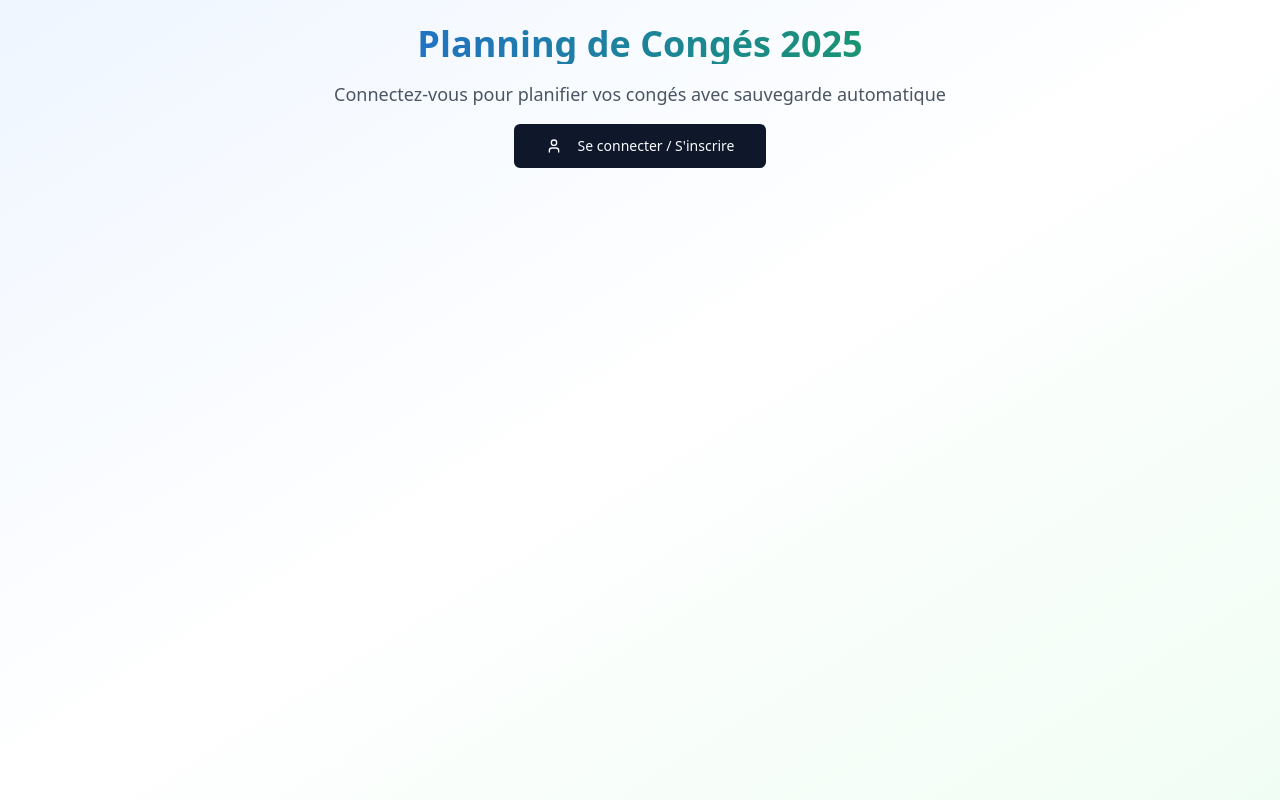
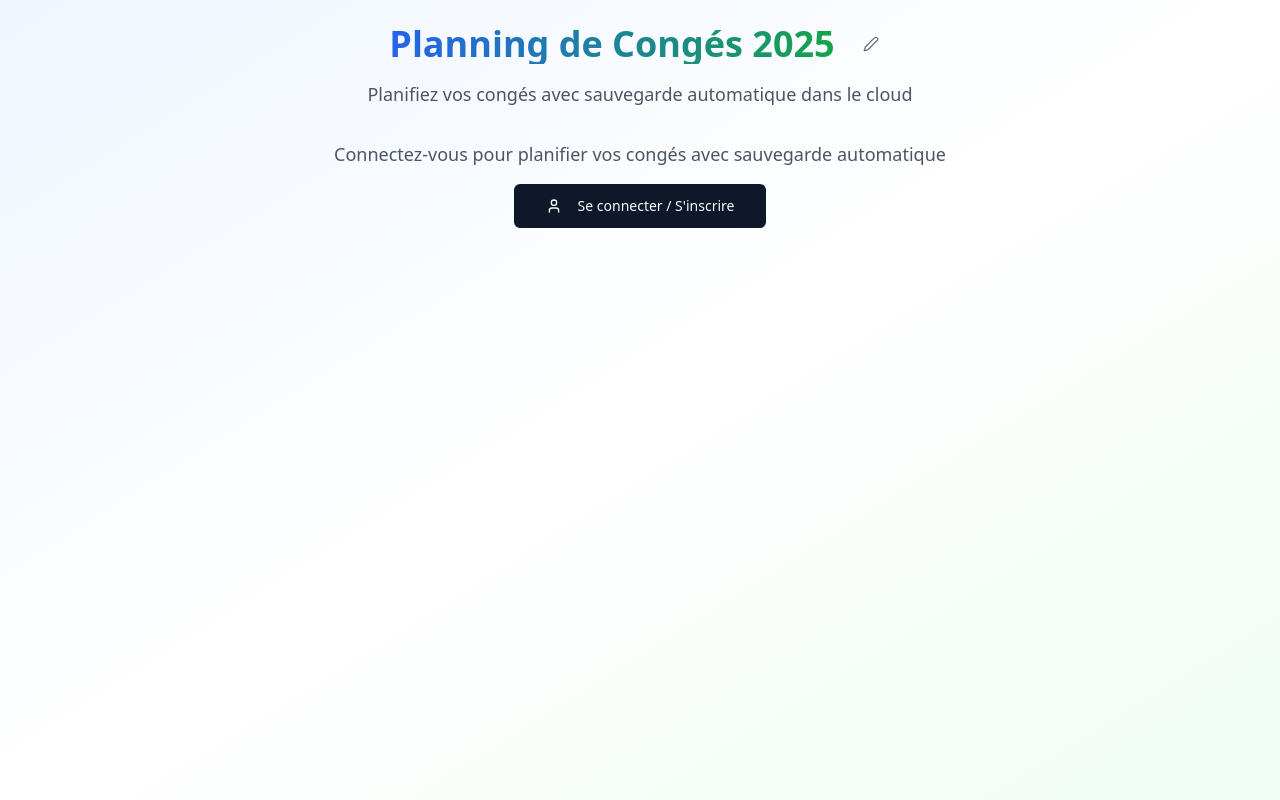
Before and after one commit to BriceKrlp/cp-2025, a React (Vite) app: page / in a window 1280 px wide. Built offline with nearby package versions, Linux system fonts and the light colour scheme.

Commit message:
Feat: Allow editing planning name and year
Allow the user to modify the planning name and the year ("Calendrier 2025") for reusability in subsequent years.

```diff
--- /dev/null
+++ b/src/components/PlanningHeader.tsx
@@ -0,0 +1,97 @@
+
+import React, { useState } from 'react';
+import { Button } from '@/components/ui/button';
+import { Input } from '@/components/ui/input';
+import { Dialog, DialogContent, DialogHeader, DialogTitle, DialogTrigger } from '@/components/ui/dialog';
+import { Edit2 } from 'lucide-react';
+
+interface PlanningHeaderProps {
+  title: string;
+  year: number;
+  onTitleChange: (title: string) => void;
+  onYearChange: (year: number) => void;
+}
+
+const PlanningHeader: React.FC<PlanningHeaderProps> = ({
+  title,
+  year,
+  onTitleChange,
+  onYearChange
+}) => {
+  const [isOpen, setIsOpen] = useState(false);
+  const [tempTitle, setTempTitle] = useState(title);
+  const [tempYear, setTempYear] = useState(year);
+
+  const handleSave = () => {
+    onTitleChange(tempTitle);
+    onYearChange(tempYear);
+    setIsOpen(false);
+  };
+
+  const handleCancel = () => {
+    setTempTitle(title);
+    setTempYear(year);
+    setIsOpen(false);
+  };
+
+  return (
+    <div className="text-center space-y-4">
+      <div className="flex items-center justify-center gap-4">
+        <h1 className="text-4xl font-bold bg-gradient-to-r from-blue-600 to-green-600 bg-clip-text text-transparent">
+          {title} {year}
+        </h1>
+        <Dialog open={isOpen} onOpenChange={setIsOpen}>
+          <DialogTrigger asChild>
+            <Button variant="ghost" size="sm" className="text-gray-500 hover:text-gray-700">
+              <Edit2 className="h-4 w-4" />
+            </Button>
+          </DialogTrigger>
+          <DialogContent>
+            <DialogHeader>
+              <DialogTitle>Modifier le planning</DialogTitle>
+            </DialogHeader>
+            <div className="space-y-4">
+              <div>
+                <label htmlFor="title" className="block text-sm font-medium mb-2">
+                  Nom du planning
+                </label>
+                <Input
+                  id="title"
+                  value={tempTitle}
+                  onChange={(e) => setTempTitle(e.target.value)}
+                  placeholder="Planning de Congés"
+                />
+              </div>
+              <div>
+                <label htmlFor="year" className="block text-sm font-medium mb-2">
+                  Année
+                </label>
+                <Input
+                  id="year"
+                  type="number"
+                  value={tempYear}
+                  onChange={(e) => setTempYear(parseInt(e.target.value) || new Date().getFullYear())}
+                  min="2020"
+                  max="2030"
+                />
+              </div>
+              <div className="flex justify-end space-x-2">
+                <Button variant="outline" onClick={handleCancel}>
+                  Annuler
+                </Button>
+                <Button onClick={handleSave}>
+                  Sauvegarder
+                </Button>
+              </div>
+            </div>
+          </DialogContent>
+        </Dialog>
+      </div>
+      <p className="text-gray-600 text-lg">
+        Planifiez vos congés avec sauvegarde automatique dans le cloud
+      </p>
+    </div>
+  );
+};
+
+export default PlanningHeader;
--- a/src/components/VacationPlanner.tsx
+++ b/src/components/VacationPlanner.tsx
@@ -1,4 +1,3 @@
-
 import React, { useState, useEffect } from 'react';
 import { VacationType, VacationBalance, VacationPeriod } from '@/types/vacation';
 import VacationTypeSelector from './VacationTypeSelector';
@@ -6,6 +5,7 @@ import VacationCalendar from './VacationCalendar';
 import VacationSummary from './VacationSummary';
 import QuotaSettings from './QuotaSettings';
 import AuthModal from './AuthModal';
+import PlanningHeader from './PlanningHeader';
 import { Card, CardContent } from '@/components/ui/card';
 import { Button } from '@/components/ui/button';
 import { Separator } from '@/components/ui/separator';
@@ -17,6 +17,8 @@ import { useVacationPeriods } from '@/hooks/useVacationPeriods';
 const VacationPlanner: React.FC = () => {
   const [selectedType, setSelectedType] = useState<VacationType>('vacation');
   const [showAuthModal, setShowAuthModal] = useState(false);
+  const [planningTitle, setPlanningTitle] = useState('Planning de Congés');
+  const [planningYear, setPlanningYear] = useState(new Date().getFullYear());
   const { user, loading: authLoading, signOut } = useAuth();
   const { quotas, loading: quotasLoading, saveQuotas } = useVacationQuotas(user?.id || null);
   const { periods, loading: periodsLoading, addPeriod, removePeriod } = useVacationPeriods(user?.id || null);
@@ -99,10 +101,13 @@ const VacationPlanner: React.FC = () => {
     return (
       <div className="min-h-screen bg-gradient-to-br from-blue-50 via-white to-green-50 p-6">
         <div className="max-w-4xl mx-auto space-y-8">
+          <PlanningHeader
+            title={planningTitle}
+            year={planningYear}
+            onTitleChange={setPlanningTitle}
+            onYearChange={setPlanningYear}
+          />
           <div className="text-center space-y-4">
-            <h1 className="text-4xl font-bold bg-gradient-to-r from-blue-600 to-green-600 bg-clip-text text-transparent">
-              Planning de Congés 2025
-            </h1>
             <p className="text-gray-600 text-lg">
               Connectez-vous pour planifier vos congés avec sauvegarde automatique
             </p>
@@ -121,15 +126,13 @@ const VacationPlanner: React.FC = () => {
     <div className="min-h-screen bg-gradient-to-br from-blue-50 via-white to-green-50 p-6">
       <div className="max-w-7xl mx-auto space-y-8">
         {/* Header avec déconnexion */}
-        <div className="flex justify-between items-center">
-          <div className="text-center space-y-4">
-            <h1 className="text-4xl font-bold bg-gradient-to-r from-blue-600 to-green-600 bg-clip-text text-transparent">
-              Planning de Congés 2025
-            </h1>
-            <p className="text-gray-600 text-lg">
-              Planifiez vos congés avec sauvegarde automatique dans le cloud
-            </p>
-          </div>
+        <div className="flex justify-between items-start">
+          <PlanningHeader
+            title={planningTitle}
+            year={planningYear}
+            onTitleChange={setPlanningTitle}
+            onYearChange={setPlanningYear}
+          />
           <div className="flex items-center space-x-4">
             <span className="text-sm text-gray-600">{user.email}</span>
             <Button variant="outline" onClick={handleSignOut}>
```
